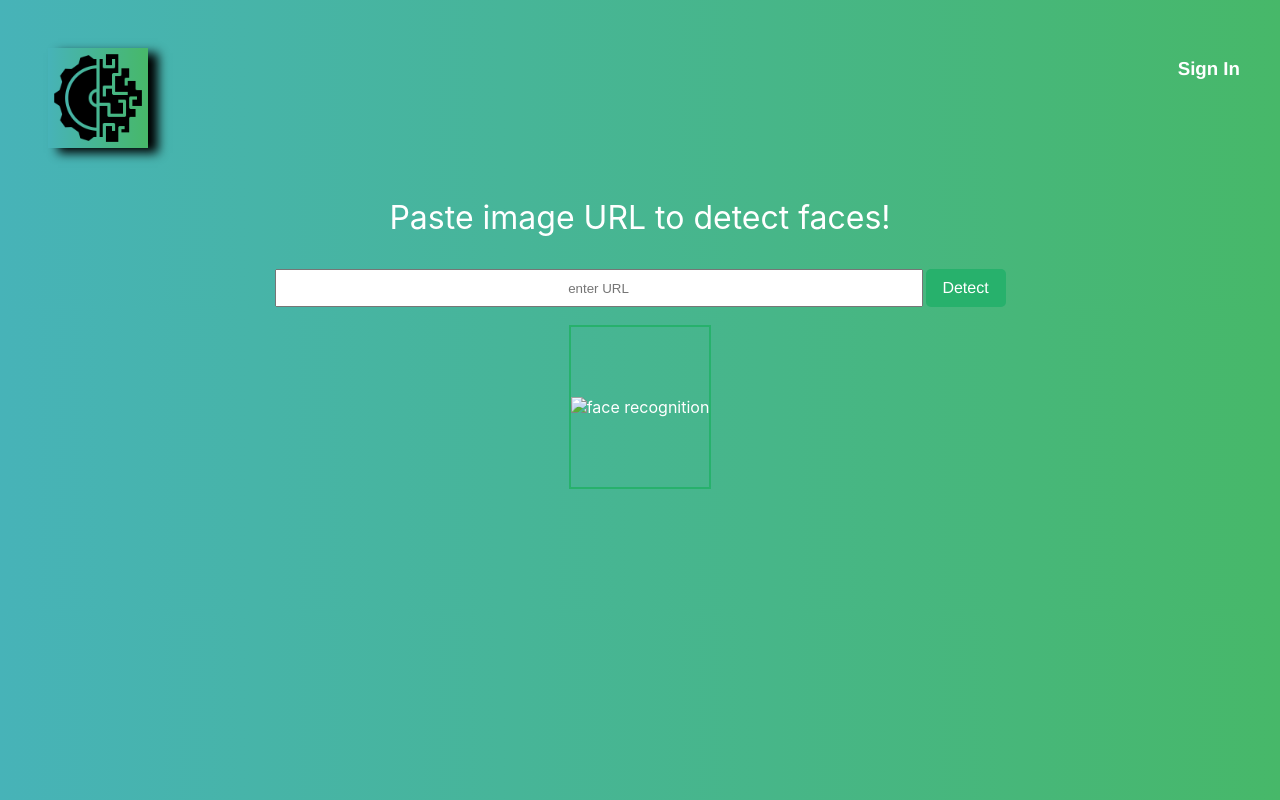
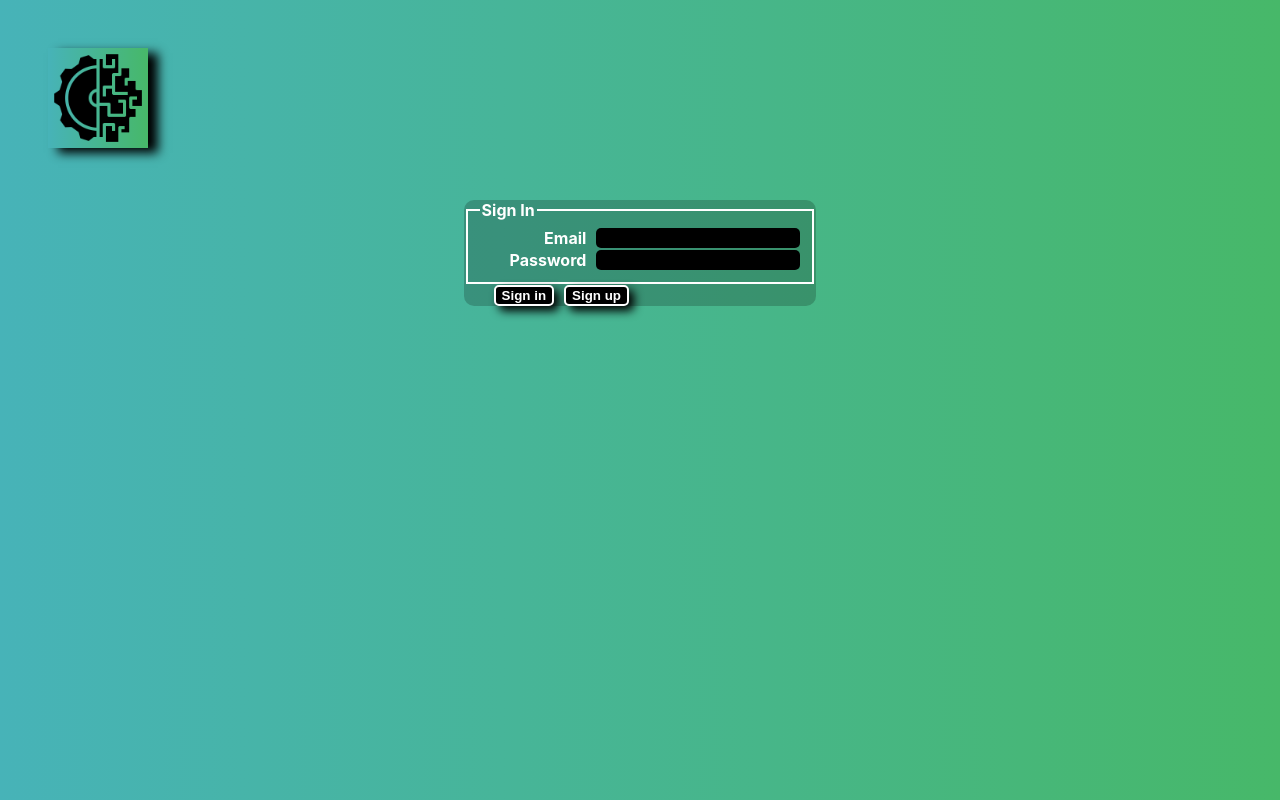
Before and after one commit to dev-szymon/facerecognitionapp, a React app: page / in a window 1280 px wide. Built offline with nearby package versions, Linux system fonts and the light colour scheme; what clarifai would draw is missing.

Commit message:
creating basic routing

```diff
--- a/src/Components/App.css
+++ b/src/Components/App.css
@@ -21,6 +21,11 @@ body {
   right: 2rem;
 }
 
+.SignInForm {
+  position: relative;
+  top: 25vh;
+}
+
 .container {
   display: flex;
   flex-direction: column;
--- a/src/Components/App.js
+++ b/src/Components/App.js
@@ -7,6 +7,7 @@ import Rank from "./Rank";
 import OutputPhoto from "./OutputPhoto";
 import Clarifai from "clarifai";
 import FaceOutline from "./FaceOutline";
+import SignInForm from "./SignInForm";
 
 // use clarifai.com
 const app = new Clarifai.App({
@@ -19,9 +20,18 @@ class App extends Component {
     this.state = {
       input: "",
       outputPhoto: "",
-      box: []
+      box: [],
+      route: "sign in"
     };
   }
+
+  goHome = () => {
+    this.setState({ route: "home" });
+  };
+
+  goOut = () => {
+    this.setState({ route: "sign in" });
+  };
 
   calculateBox = data =>
     data.outputs[0].data.regions.map(r => r.region_info.bounding_box);
@@ -64,7 +74,10 @@ class App extends Component {
     return (
       <div className="App">
         <Logo />
-        <Nav />
+        <Nav goHome={this.goHome} goOut={this.goOut} route={this.state.route} />
+        {this.state.route === "sign in" ? (
+          <SignInForm goHome={this.goHome} />
+        ) : (
           <div className="container">
             <Rank />
             <LinkForm
@@ -78,6 +91,7 @@ class App extends Component {
               })}
             </div>
           </div>
+        )}
       </div>
     );
   }
--- a/src/Components/Nav.js
+++ b/src/Components/Nav.js
@@ -1,10 +1,12 @@
 import React from "react";
 import "./Nav.css";
 
-function Nav() {
+function Nav({ goHome, route, goOut }) {
   return (
     <nav className="Nav">
-      <h3>Sign In</h3>
+      <h3 className="navText">
+        {route === "home" ? <p onClick={goOut}>Sign Out</p> : null}
+      </h3>
     </nav>
   );
 }
--- /dev/null
+++ b/src/Components/SignInForm.css
@@ -0,0 +1,56 @@
+form {
+  color: white;
+  font-weight: bold;
+  background: rgba(0, 0, 0, 0.2);
+  border-radius: 10px;
+}
+
+form fieldset {
+  border: 2px white solid;
+}
+
+fieldset div {
+  display: flex;
+  justify-content: flex-end;
+  align-items: space-between;
+}
+fieldset div {
+  margin: 2px 0;
+}
+
+fieldset label {
+  margin-right: 10px;
+}
+
+fieldset input {
+  width: 200px;
+  background-color: black;
+  border: none;
+  color: white;
+  border-radius: 5px;
+}
+
+a {
+  text-decoration: none;
+  color: white;
+}
+
+form div {
+  margin-left: 30px;
+}
+
+.btn {
+  margin-right: 10px;
+  font-weight: bold;
+  color: white;
+  border-radius: 5px;
+  border: 2px solid white;
+  box-shadow: 5px 5px 10px black;
+  background-color: black;
+  cursor: pointer;
+  /* background-image: linear-gradient(
+    to right,
+    rgb(71, 179, 184),
+    rgb(71, 184, 105)
+  ); */
+}
--- /dev/null
+++ b/src/Components/SignInForm.js
@@ -0,0 +1,42 @@
+import React from "react";
+import "./SignInForm.css";
+
+function SignInForm({ goHome }) {
+  return (
+    <main className="SignInForm">
+      <form>
+        <fieldset id="sign_up">
+          <legend>Sign In</legend>
+          <div>
+            <label htmlFor="email-address">Email</label>
+            <input type="email" name="email-address" id="email-address" />
+          </div>
+          <div>
+            <label htmlFor="password">Password</label>
+            <input type="password" name="password" id="password" />
+          </div>
+
+          {/* ///  Optional remember me checkbox
+          <label>
+            <input type="checkbox" /> Remember me
+          </label> */}
+        </fieldset>
+        <div>
+          <input
+            className="btn"
+            onClick={goHome}
+            type="submit"
+            value="Sign in"
+          />
+          <input className="btn" type="submit" value="Sign up" />
+        </div>
+        {/* <div>
+          <a href="#0">Sign up</a>
+          <a href="#0">Forgot your password?</a>
+        </div> */}
+      </form>
+    </main>
+  );
+}
+
+export default SignInForm;
```
Lines whose indentation alone changed are shown as unchanged.
